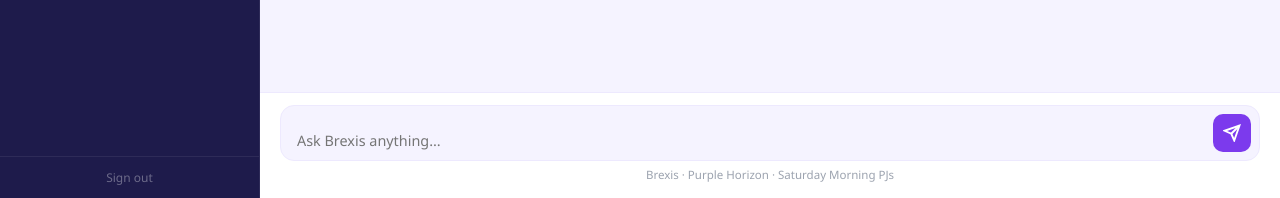
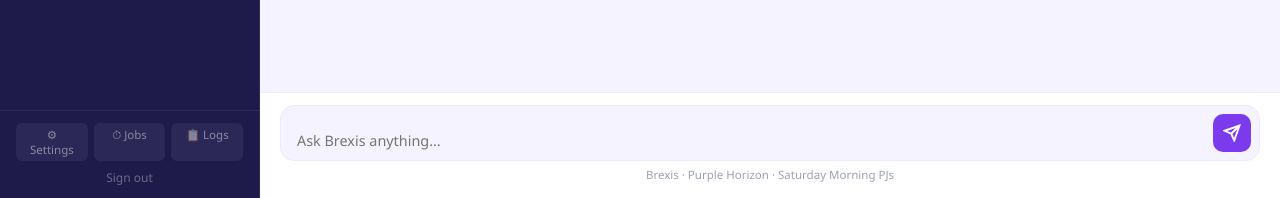
Before and after one commit to Brexis-Dev/brexis-app, a Flask app: page /chat in a window 1280 px wide. Shown: the part 602-800 px from the top of the page. Run offline with Flask 3, Linux system fonts and the light colour scheme; the visitor is signed in with stand-in values (Sample User, id 1); data that the repository does not hold is empty; some libraries are stand-ins or nearby versions.

Commit message:
Add Settings, Jobs, and Logs nav links to sidebar

```diff
--- a/templates/chat.html
+++ b/templates/chat.html
@@ -80,6 +80,19 @@
       padding: 12px 16px;
       border-top: 1px solid rgba(255,255,255,0.07);
     }
+    .sidebar-nav {
+      display: flex;
+      gap: 6px;
+      margin-bottom: 8px;
+      justify-content: center;
+    }
+    .sidebar-nav a {
+      color: rgba(255,255,255,0.45); font-size: 0.72rem;
+      background: rgba(255,255,255,0.06); border-radius: 6px;
+      padding: 4px 10px; text-decoration: none; flex: 1; text-align: center;
+      transition: background 0.15s, color 0.15s;
+    }
+    .sidebar-nav a:hover { background: rgba(212,175,55,0.15); color: #d4af37; }
     .btn-logout {
       color: rgba(255,255,255,0.35); font-size: 0.75rem;
       background: none; border: none; cursor: pointer; text-decoration: none;
@@ -243,6 +256,11 @@
     </div>
 
     <div class="sidebar-footer">
+      <div class="sidebar-nav">
+        <a href="/settings">⚙ Settings</a>
+        <a href="/jobs">⏱ Jobs</a>
+        <a href="/logs">📋 Logs</a>
+      </div>
       <a href="/logout" class="btn-logout">Sign out</a>
     </div>
   </aside>
```
